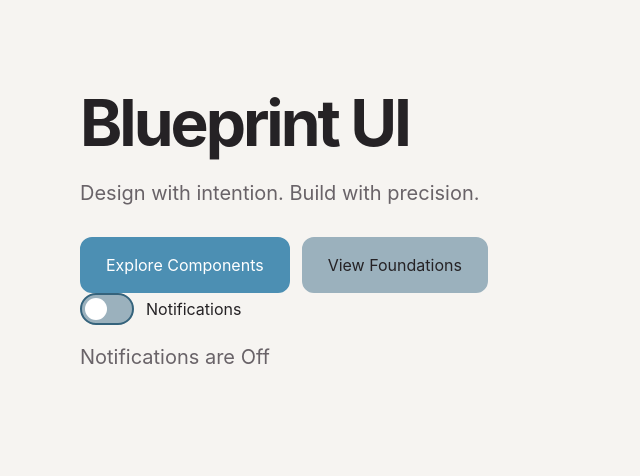
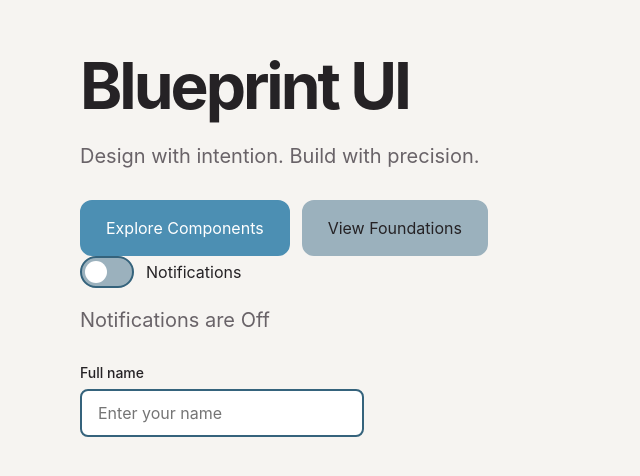
Before and after one commit to antoniodx/blueprint-ui, a React (Vite) app: page / in a window 1280 px wide. Shown: the part 158-634 px from the top of the page, without its empty margins (0-640 px from the left). Built offline with nearby package versions, Linux system fonts and the light colour scheme.

Commit message:
Add reusable Input component with validation

```diff
--- a/src/App.tsx
+++ b/src/App.tsx
@@ -3,12 +3,16 @@
 import Button from './components/Button';
 import { useState } from 'react';
 import Toggle from './components/Toggle';
+import Input from './components/Input';
+
 
 
 export default function App() {
 
 const [showWelcome, setShowWelcome] = useState(false);
 const [notificationsEnabled, setNotificationsEnabled] = useState(false);
+const [fullName, setFullName] = useState('');
+const [nameTouched, setNameTouched] = useState(false);
 
   return (
     <main>
@@ -28,7 +32,7 @@ const [notificationsEnabled, setNotificationsEnabled] = useState(false);
 
 {showWelcome && (
   <p>Welcome to Blueprint UI! Let's explore.</p>
-)}
+  )}
    <Toggle label="Notifications"
    checked={notificationsEnabled}
    onChange={setNotificationsEnabled}/>
@@ -36,6 +40,16 @@ const [notificationsEnabled, setNotificationsEnabled] = useState(false);
     Notifications are {notificationsEnabled ? 'On' : 'Off'}
    </p>
 
+   <Input
+    label="Full name"
+    placeholder="Enter your name"
+    error={nameTouched && fullName.trim() === ''}
+    errorMessage="Full name is required"
+    value={fullName}
+    onChange={setFullName}
+    onBlur={() => setNameTouched(true)}
+     />
+
     </main>
   );
-}
+ }
--- /dev/null
+++ b/src/components/Input.css
@@ -0,0 +1,46 @@
+
+.input-field {
+  display: flex;
+  flex-direction: column;
+  gap: var(--space-2);
+}
+
+.input-field span {
+  font-size: 14px;
+  font-weight: 500;
+  color: var(--color-text);
+}
+
+.input-field input {
+  padding: 12px 16px;
+  border: 2px solid var(--color-primary-dark);
+  border-radius: 8px;
+  background: white;
+  color: var(--color-text);
+  font-size: 16px;
+  font-family: inherit;
+  outline: none;
+}
+
+.input-field input:focus-visible {
+  outline: 2px solid var(--color-focus-ring);
+  outline-offset: 4px;
+}
+
+.input-field input:disabled {
+  background: #F1F3F5;
+  border-color: var(--color-primary-disabled);
+  color: var(--color-text-muted);
+  cursor: not-allowed;
+  opacity: 0.6;
+}
+
+.input-field input.error {
+  border-color: var(--color-error);;
+}
+
+.input-field .input-error-message {
+  color: var(--color-error);;
+  font-size: 12px;
+  font-weight: 400;
+}
--- /dev/null
+++ b/src/components/Input.tsx
@@ -0,0 +1,45 @@
+
+import './Input.css';
+import { useId } from 'react';
+
+
+
+type InputProps = {
+  label: string;
+  placeholder?: string;
+  disabled?: boolean;
+  error?: boolean;
+  errorMessage?: string;
+  value?: string;
+  onChange?: (value: string) => void;
+  onBlur?: () => void;
+
+};
+
+
+export default function Input(props: InputProps) {
+    const errorId = useId();
+  return (
+    <label className="input-field">
+      <span>{props.label}</span>
+      <input
+        type="text"
+        className={props.error ? 'error' : ''}
+        placeholder={props.placeholder}
+        disabled={props.disabled}
+        aria-invalid={props.error || false}
+        aria-describedby={props.error && props.errorMessage ? errorId : undefined}
+        value={props.value}
+        onChange={(event) => props.onChange?.(event.target.value)}
+        onBlur={props.onBlur}
+      />
+
+{props.error && props.errorMessage && (
+  <span id={errorId} className="input-error-message">
+  {props.errorMessage}
+  </span>
+)}
+
+    </label>
+  );
+}
--- a/src/index.css
+++ b/src/index.css
@@ -10,6 +10,7 @@
   --color-primary-hover: #67A0BE;
   --color-primary-active: #0A9BEF;
   --color-primary-disabled: #9BB1BD;
+  --color-error: #E03E2A;
 
   /* Neutral Colors */
 
```
